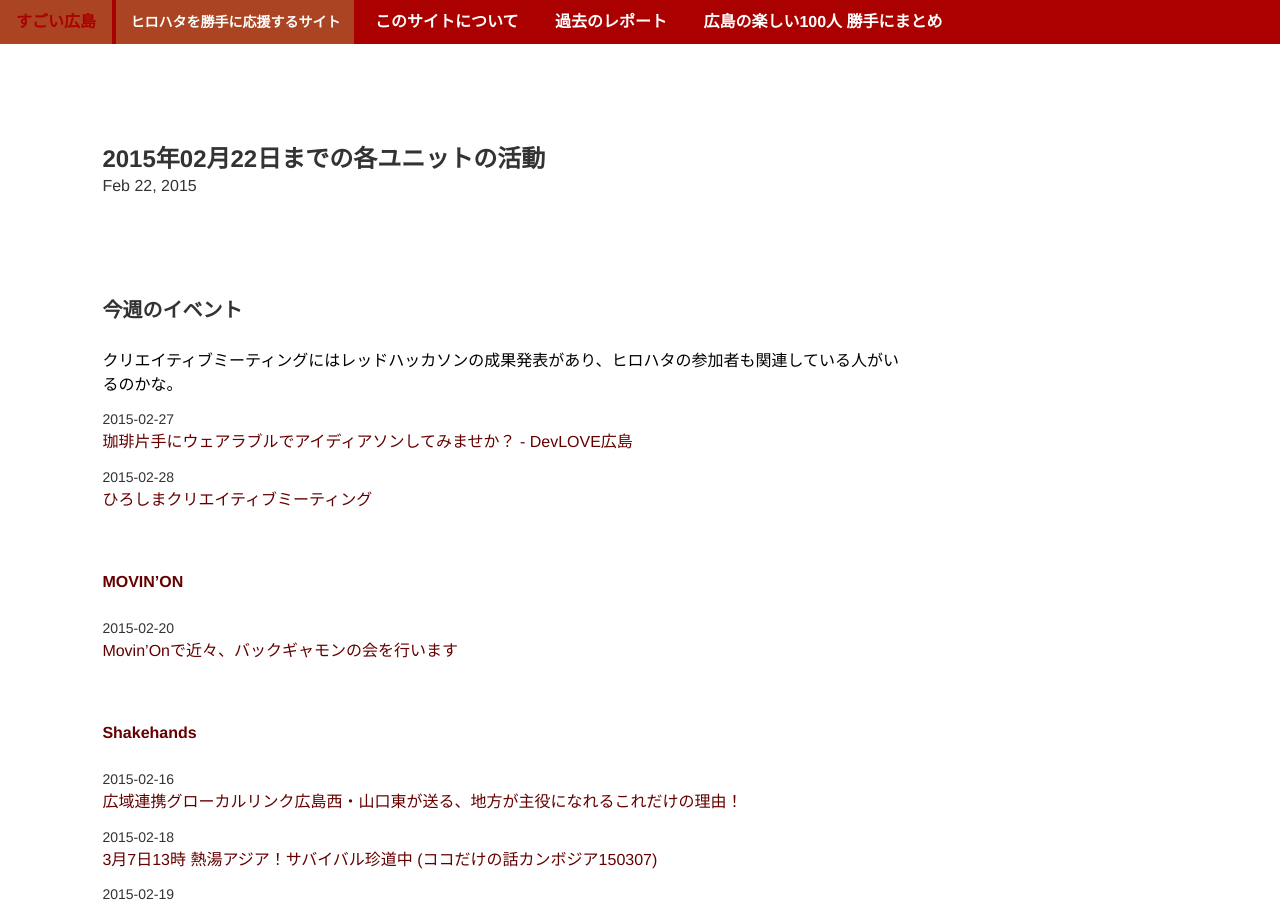
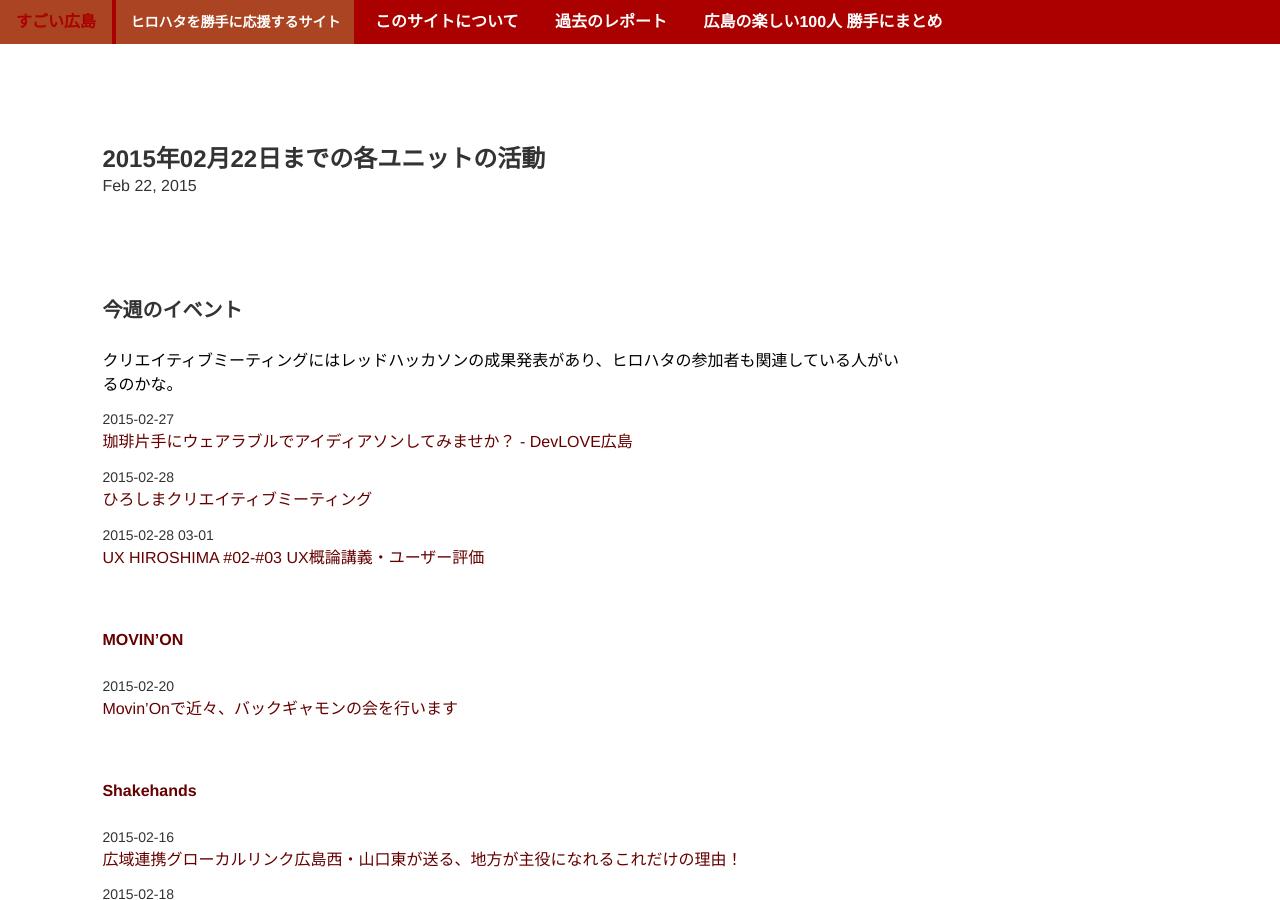
Before and after one commit to great-h/hirohata, a Jekyll site: the page built from _posts/2015-02-22-report.markdown, in a window 1280 px wide and 900 px high. Built offline with Jekyll 4.4.1, drawn with Linux system fonts in a browser that asks for light colours.

Commit message:
UX広島追加

```diff
--- a/_posts/2015-02-22-report.markdown
+++ b/_posts/2015-02-22-report.markdown
@@ -10,6 +10,7 @@ date:   2015-02-22 00:00:00
 
 * 2015-02-27 [珈琲片手にウェアラブルでアイディアソンしてみませか？ - DevLOVE広島](http://devlove-hiroshima.doorkeeper.jp/events/20453)
 * 2015-02-28 [ひろしまクリエイティブミーティング](http://www.hiroshima-u.ac.jp/news/show/id/22295)
+* 2015-02-28 03-01 [UX HIROSHIMA #02-#03 UX概論講義・ユーザー評価](http://uxhiroshima.peatix.com/view)
 
 # [MOVIN'ON](http://coworking-hiroshima.com/)
 
```
